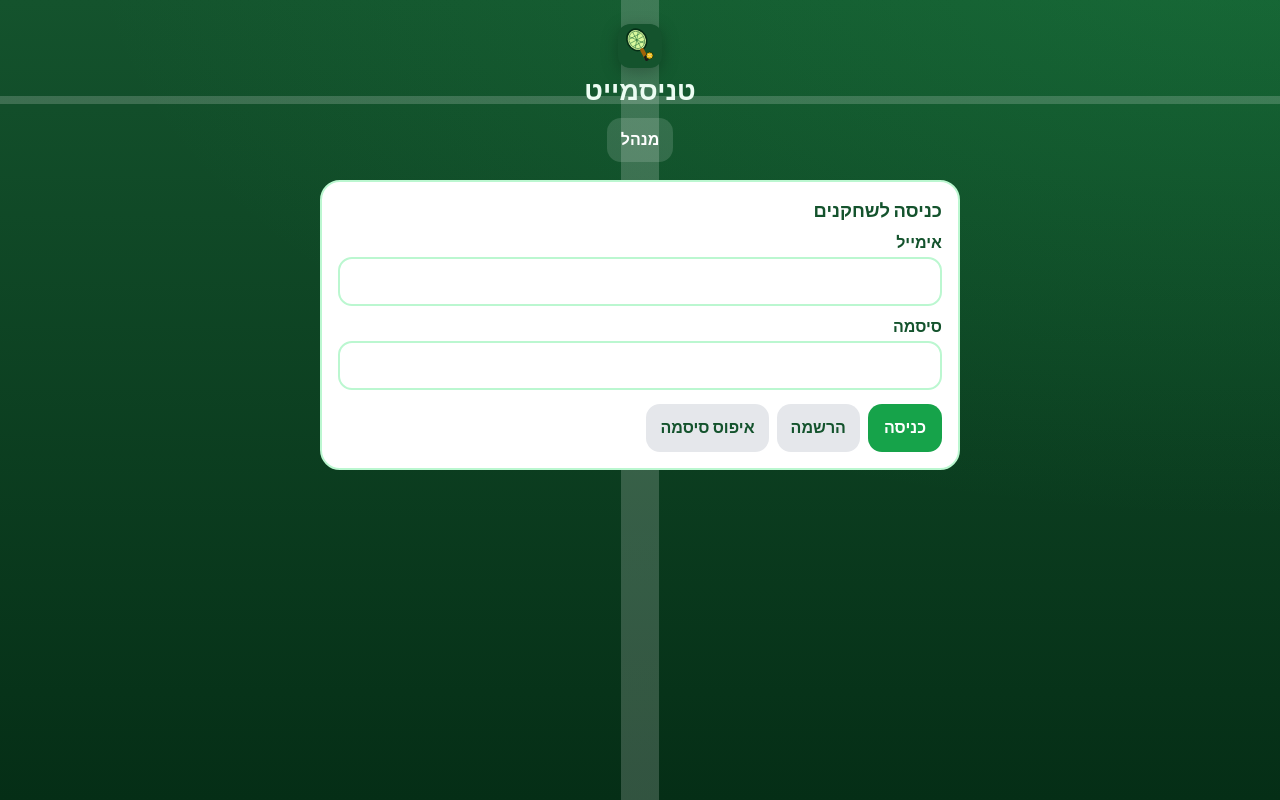
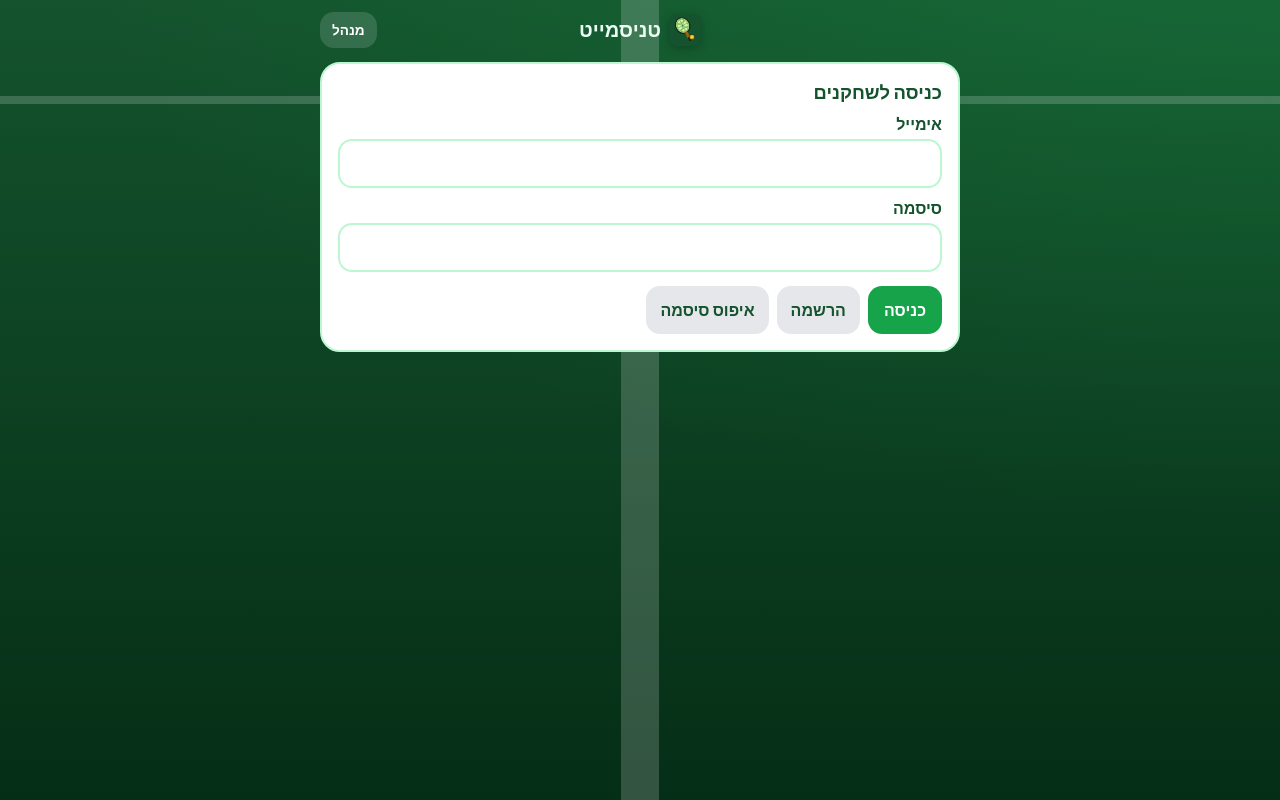
Before and after one commit to levydahan/TennisMate, a Flask app: page / in a window 1280 px wide. Run offline with Flask 3, Linux system fonts and the light colour scheme; data comes from the database, SQL or seed files in the repository; data that the repository does not hold is empty; some libraries are stand-ins or nearby versions.

Commit message:
Tighten the top bar so the icon, name, and manager button sit in one compact row.
Co-authored-by: Cursor <cursoragent@cursor.com>

```diff
--- a/static/style.css
+++ b/static/style.css
@@ -77,7 +77,7 @@ button, a, input, select, textarea {
   -webkit-overflow-scrolling: touch;
   overscroll-behavior-y: auto;
   touch-action: pan-y;
-  padding: calc(16px + var(--safe-top)) max(16px, var(--safe-right)) calc(148px + var(--safe-bottom)) max(16px, var(--safe-left));
+  padding: calc(8px + var(--safe-top)) max(16px, var(--safe-right)) calc(148px + var(--safe-bottom)) max(16px, var(--safe-left));
 }
 
 .top-banners {
@@ -170,18 +170,15 @@ main, #appScreen, .tab-panel {
   align-items: center;
   justify-content: center;
   position: relative;
-  gap: 12px;
-  margin-bottom: 18px;
+  gap: 8px;
+  min-height: 44px;
+  margin-bottom: 10px;
   text-align: center;
 }
 
-body.login-only .topbar {
-  flex-direction: column;
-}
-
 .brand {
   display: flex;
-  flex-direction: column;
+  flex-direction: row;
   align-items: center;
   justify-content: center;
   gap: 8px;
@@ -192,19 +189,11 @@ body.login-only .topbar {
   text-align: center;
 }
 
-body.login-only .topbar-end {
-  position: static;
-  justify-content: center;
-  width: 100%;
-}
-
-body:not(.login-only) .topbar-end {
+.topbar-end {
   position: absolute;
   inset-inline-end: 0;
-  top: 0;
-}
-
-.topbar-end {
+  top: 50%;
+  transform: translateY(-50%);
   display: flex;
   align-items: center;
   gap: 10px;
@@ -340,8 +329,8 @@ body:not(.login-only) .topbar-end {
   text-align: start;
 }
 
-.brand h1 { margin: 0; font-size: 1.7rem; line-height: 1.1; }
-.brand p { margin: 2px 0 0; color: #bbf7d0; font-size: 0.92rem; }
+.brand h1 { margin: 0; font-size: 1.25rem; line-height: 1.1; }
+.brand p { margin: 0; color: #bbf7d0; font-size: 0.92rem; }
 body.login-only .brand p { display: none; }
 .brand-mark {
   display: flex;
@@ -353,19 +342,25 @@ body.login-only .brand p { display: none; }
 }
 
 .brand-icon {
-  width: 44px;
-  height: 44px;
-  border-radius: 12px;
+  width: 32px;
+  height: 32px;
+  border-radius: 8px;
   object-fit: cover;
-  filter: drop-shadow(0 4px 8px rgba(0,0,0,.25));
+  filter: drop-shadow(0 2px 4px rgba(0,0,0,.25));
   flex: none;
   pointer-events: none;
   user-select: none;
   -webkit-user-drag: none;
 }
 
+.topbar-end .ghost-btn {
+  min-height: 36px;
+  padding: 6px 12px;
+  font-size: 0.85rem;
+}
+
 .page.login-only {
-  padding-top: calc(24px + var(--safe-top));
+  padding-top: calc(8px + var(--safe-top));
 }
 
 .page.has-unpaid-banner {
--- a/templates/index.html
+++ b/templates/index.html
@@ -15,7 +15,7 @@
   <link rel="preconnect" href="https://fonts.gstatic.com" crossorigin />
   <link href="https://fonts.googleapis.com/css2?family=Assistant:wght@400;600;700;800&display=swap" rel="stylesheet" />
   <link rel="manifest" href="/manifest.webmanifest" />
-  <link rel="stylesheet" href="{{ url_for('static', filename='style.css') }}?v=60" />
+  <link rel="stylesheet" href="{{ url_for('static', filename='style.css') }}?v=61" />
 </head>
 <body class="login-only">
   <div id="topBanners" class="top-banners">
@@ -29,7 +29,7 @@
   <header class="topbar">
     <div class="brand">
       <button type="button" class="brand-mark" id="brandMark" aria-label="טניסמייט">
-        <img class="brand-icon" src="{{ url_for('static', filename='racket.svg') }}" alt="" width="44" height="44" />
+        <img class="brand-icon" src="{{ url_for('static', filename='racket.svg') }}" alt="" width="32" height="32" />
       </button>
       <div>
         <h1>טניסמייט</h1>
```
